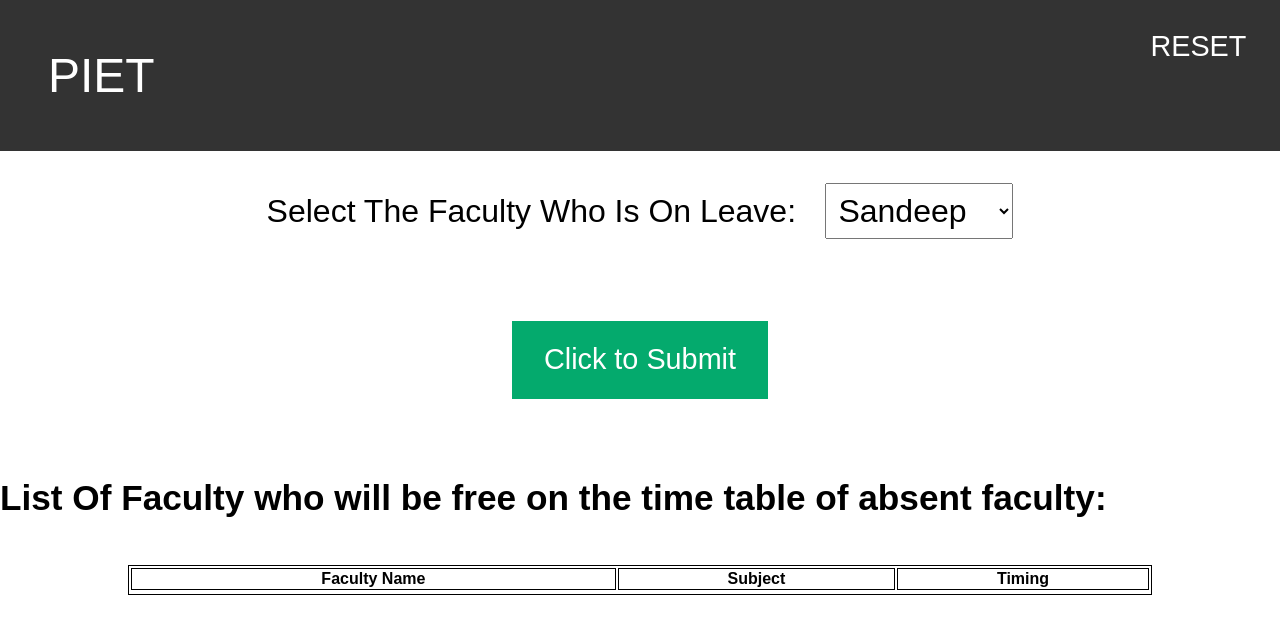
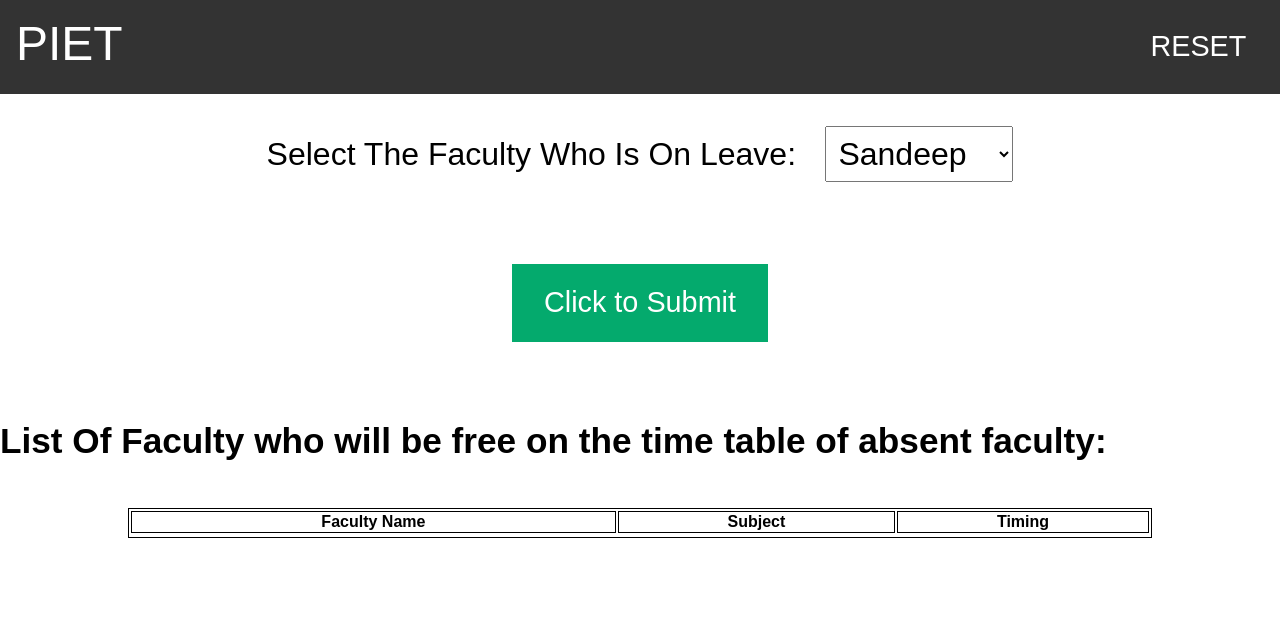
Before and after one commit to gulabpreets/timeTableMngmnt, a plain HTML site: page index.html in a window 1280 px wide. Drawn offline with Linux system fonts and the light colour scheme.

Commit message:
Update index.html

```diff
--- a/index.html
+++ b/index.html
@@ -48,7 +48,7 @@
 
   <ul class="n1">
 <!--     <li class="i0"><a class="active" href="https://www.piet.co.in/"><img src="logo.png" alt="piet" class="piet_l"></a></li> -->
-    <li class="i11" style="font-size: 3rem; padding: 3rem; color: #ffffff;">PIET</li>
+    <li class="i11" style="font-size: 3rem; padding: 1rem; color: #ffffff;">PIET</li>
     <!-- <li class="i1" style="font-size:2rem; padding: .7rem;"><a class="active" href="">About</a></li>&nbsp; -->
     <li class="i1" style="font-size:2rem; padding: .7rem;"><a class="active" href="">RESET</a></li>
   </ul>
```
